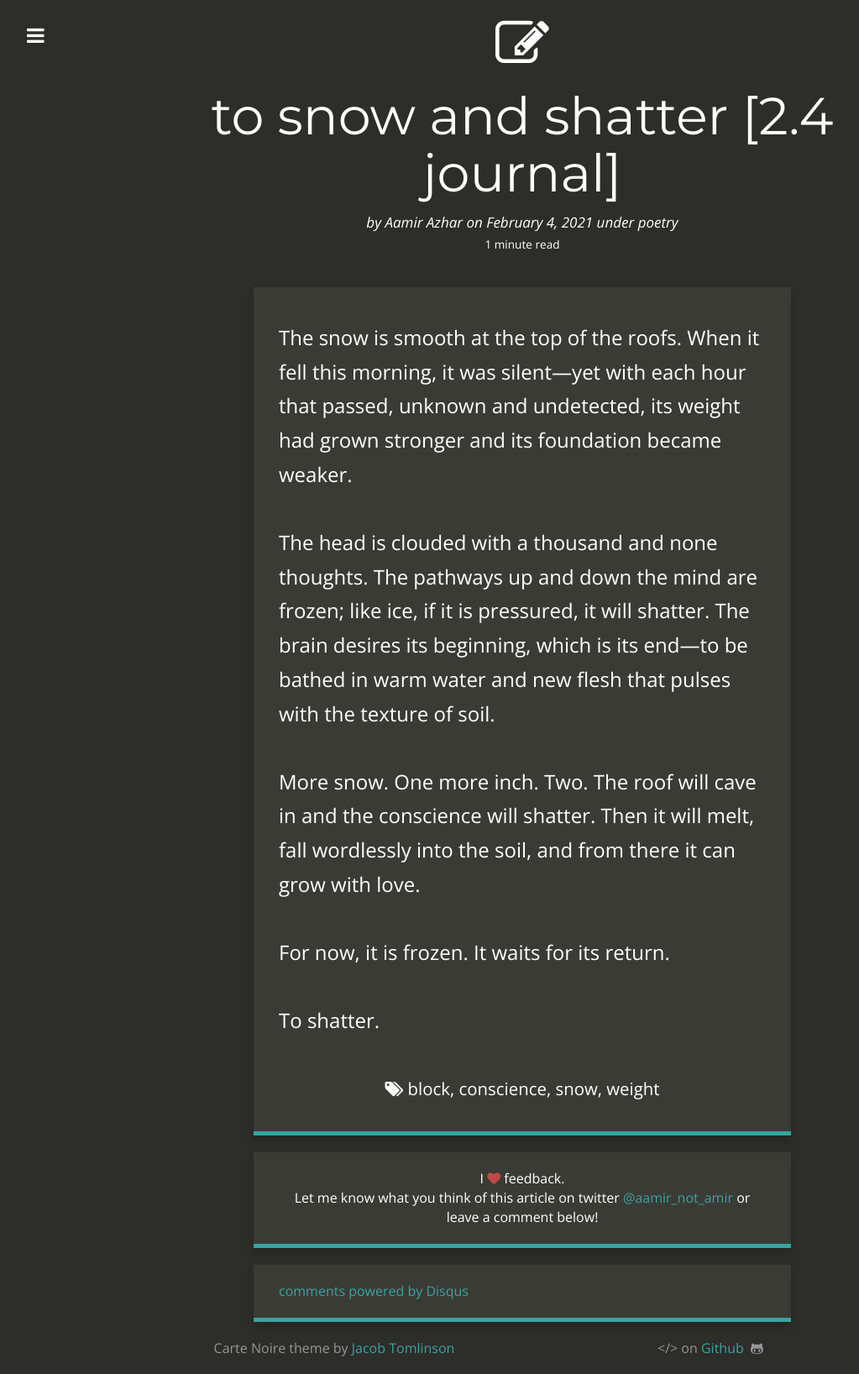
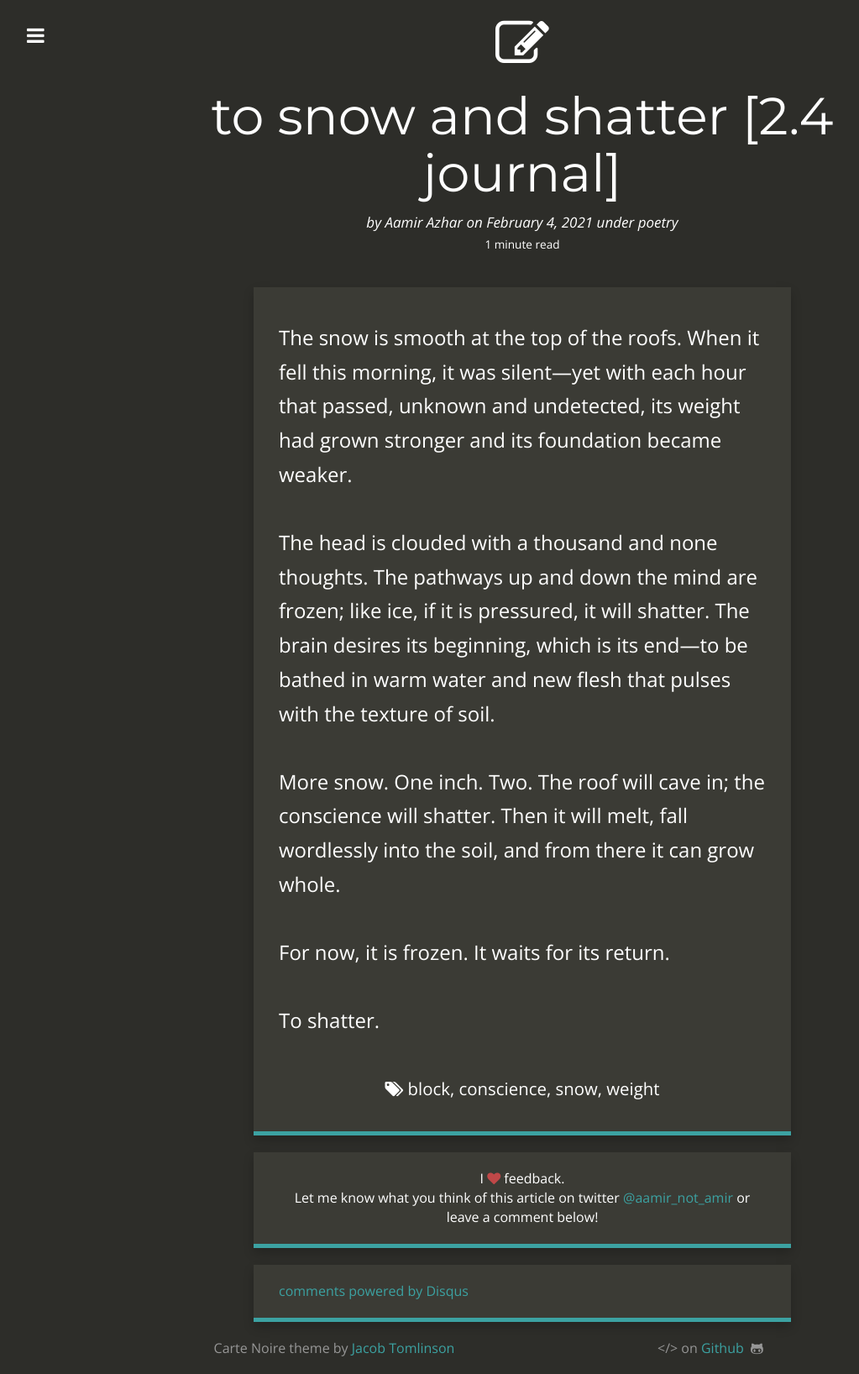
Before and after one commit to jacobtomlinson/carte-noire, a Jekyll site: the page built from _posts/2021-02-04-to-snow-and-shatter-2-4-journal.md, in a window 1280 px wide. Shown: the whole page at 84% size, without its empty margins (18-1041 px from the left). Built offline with Jekyll 4.4.1, drawn with Linux system fonts in a browser that asks for light colours; nearby versions of some CDN libraries; comment, search, counter and statistics services are not loaded.

Commit message:
Wave two of edits for to snow and shatter

```diff
--- a/_posts/2021-02-04-to-snow-and-shatter-2-4-journal.md
+++ b/_posts/2021-02-04-to-snow-and-shatter-2-4-journal.md
@@ -16,7 +16,7 @@ The snow is smooth at the top of the roofs. When it fell this morning, it was si
 
 The head is clouded with a thousand and none thoughts. The pathways up and down the mind are frozen; like ice, if it is pressured, it will shatter. The brain desires its beginning, which is its end—to be bathed in warm water and new flesh that pulses with the texture of soil.
 
-More snow. One more inch. Two. The roof will cave in and the conscience will shatter. Then it will melt, fall wordlessly into the soil, and from there it can grow with love.
+More snow. One inch. Two. The roof will cave in; the conscience will shatter. Then it will melt, fall wordlessly into the soil, and from there it can grow whole.
 
 For now, it is frozen. It waits for its return.
 
```
